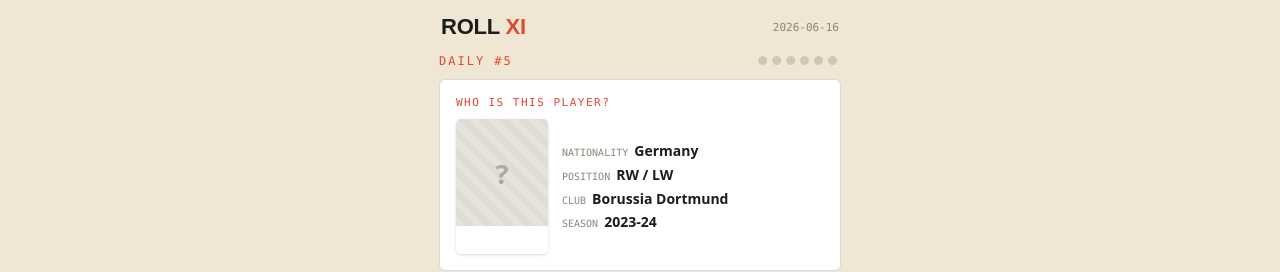
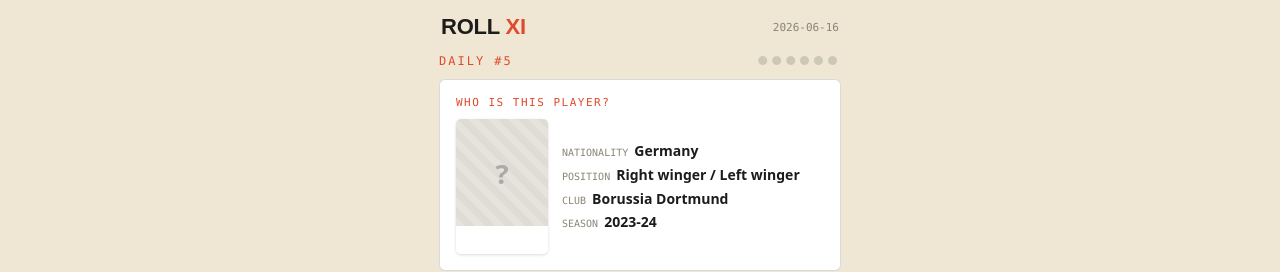
Before and after one commit to dfina/RollXI, a React (Vite) app: page / in a window 1280 px wide. Both pictures are taken after a click on the button "Daily". Shown: the top 272 px of the page. Built offline with nearby package versions, Linux system fonts and the light colour scheme.

Commit message:
Add files via upload
Latest gameplay fix

```diff
--- a/src/modes/Daily.jsx
+++ b/src/modes/Daily.jsx
@@ -8,6 +8,50 @@ import { Sticker } from "../components/KitMark.jsx";
 import { shareText, dailyTriviaShare } from "../lib/share.js";
 
 const N = 6;
+
+const POSITION_LABELS = {
+  GK: "Goalkeeper",
+  SW: "Sweeper",
+  DF: "Defender",
+  CB: "Centre-back",
+  LB: "Left-back",
+  RB: "Right-back",
+  LWB: "Left wing-back",
+  RWB: "Right wing-back",
+  MF: "Midfielder",
+  DM: "Defensive midfielder",
+  CM: "Central midfielder",
+  AM: "Attacking midfielder",
+  LM: "Left midfielder",
+  RM: "Right midfielder",
+  FW: "Forward",
+  CF: "Centre-forward",
+  ST: "Striker",
+  LW: "Left winger",
+  RW: "Right winger"
+};
+
+function fullPositionLabel(code) {
+  if (!code) return "Unknown position";
+  const parts = String(code).split(/[\/,-]/).map((p) => p.trim()).filter(Boolean);
+  if (parts.length > 1) return parts.map(fullPositionLabel).join(" / ");
+  const clean = parts[0] || String(code).trim();
+  return POSITION_LABELS[clean] || clean;
+}
+
+function fullPositionList(player) {
+  const raw = player?.dp && player.dp.length ? player.dp : [player?.pos];
+  const seen = new Set();
+  const labels = [];
+  raw.forEach((code) => {
+    const label = fullPositionLabel(code);
+    if (!seen.has(label)) {
+      seen.add(label);
+      labels.push(label);
+    }
+  });
+  return labels.join(" / ");
+}
 
 export default function Daily({ data, onAlbum }) {
   const dateKey = todayKey();
@@ -113,7 +157,7 @@ export default function Daily({ data, onAlbum }) {
           <Sticker player={q} locked width={92} />
           <div style={{ fontSize: 14, lineHeight: 1.7 }}>
             <div><span className="dim tele" style={{ fontSize: 10 }}>NATIONALITY </span><span className="chalk" style={{ fontWeight: 700 }}>{q.nat}</span></div>
-            <div><span className="dim tele" style={{ fontSize: 10 }}>POSITION </span><span className="chalk" style={{ fontWeight: 700 }}>{(q.dp && q.dp.length ? q.dp : [q.pos]).join(" / ")}</span></div>
+            <div><span className="dim tele" style={{ fontSize: 10 }}>POSITION </span><span className="chalk" style={{ fontWeight: 700 }}>{fullPositionList(q)}</span></div>
             <div><span className="dim tele" style={{ fontSize: 10 }}>CLUB </span><span className="chalk" style={{ fontWeight: 700 }}>{q.club}</span></div>
             <div><span className="dim tele" style={{ fontSize: 10 }}>SEASON </span><span className="chalk" style={{ fontWeight: 700 }}>{q.season}</span></div>
           </div>
```
